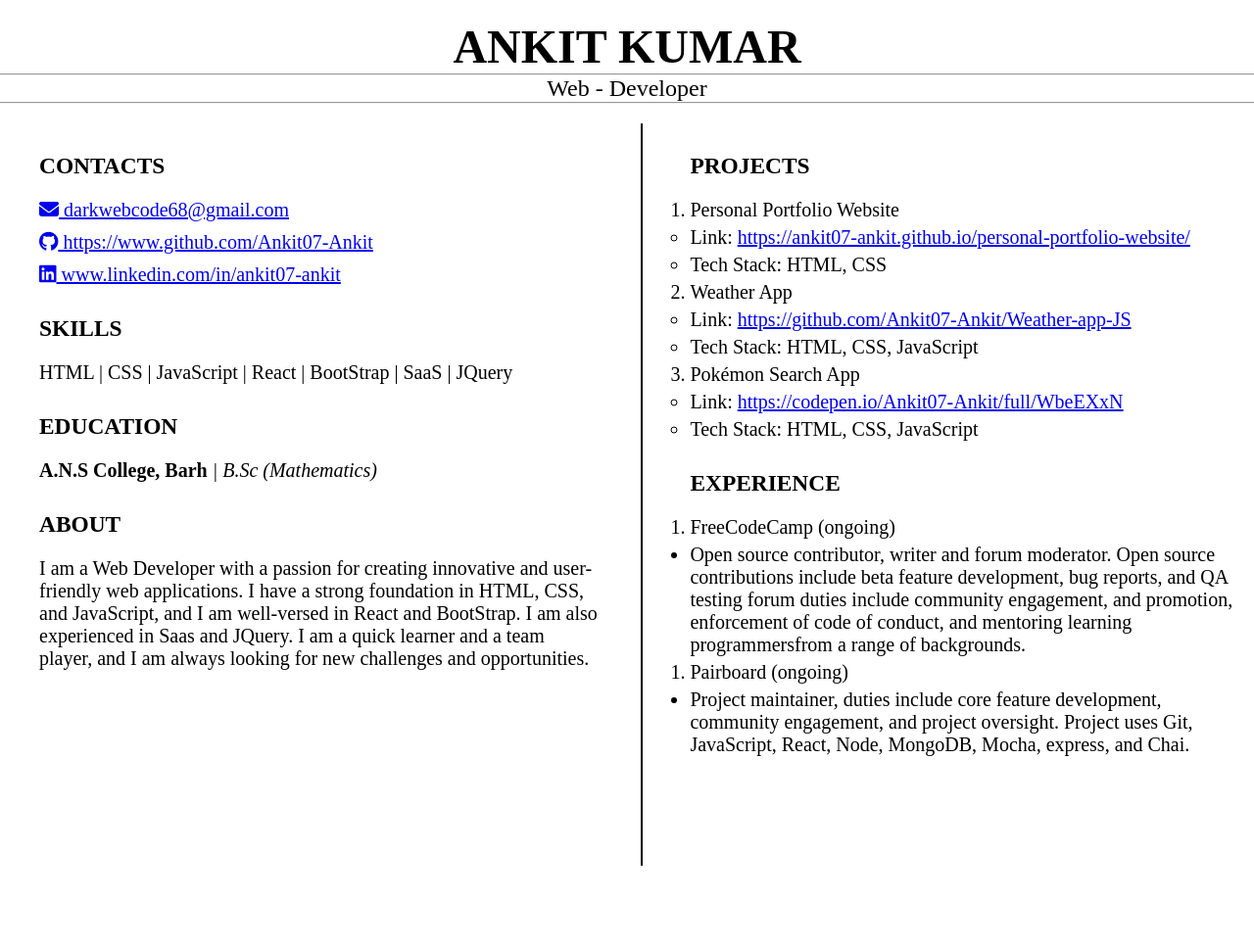
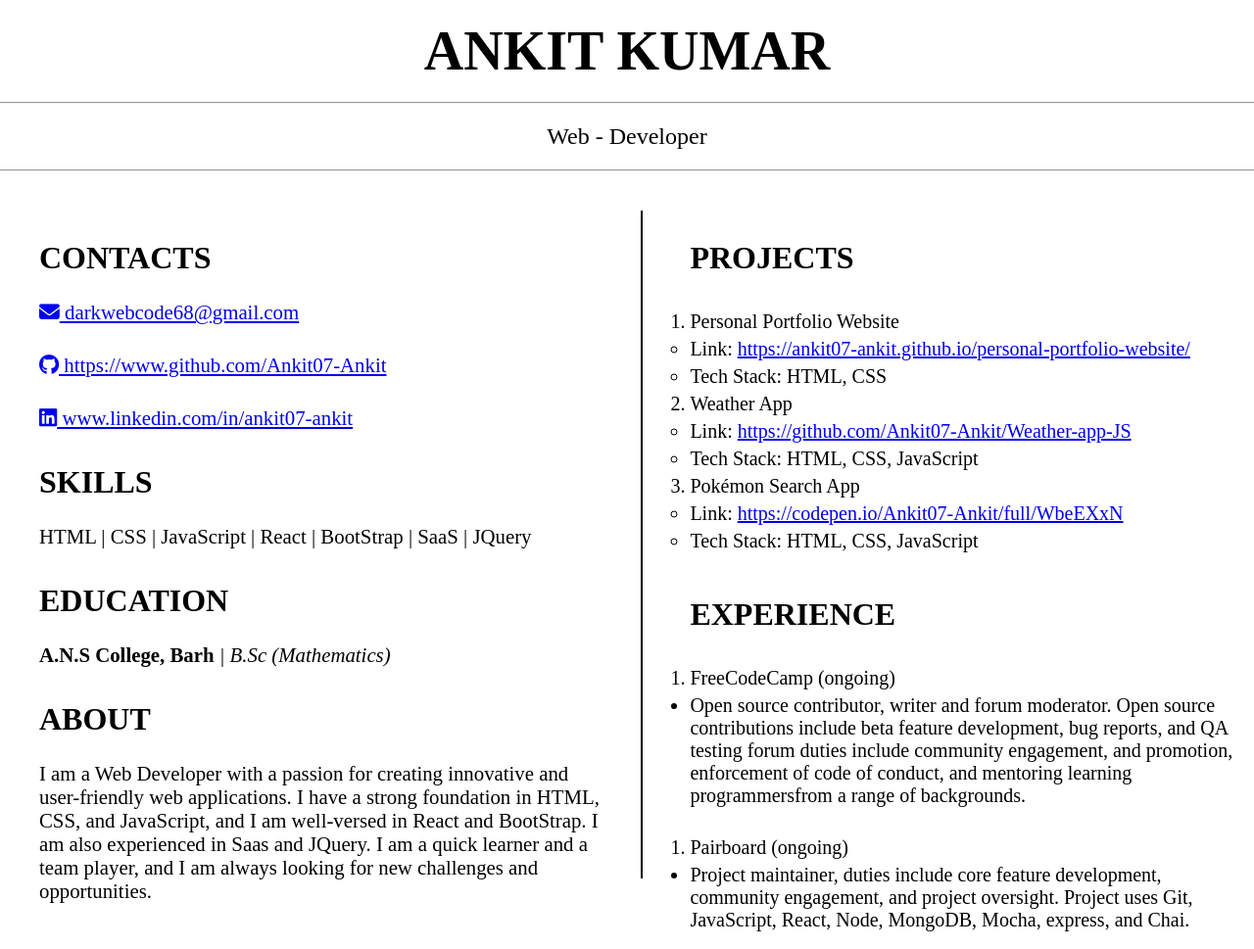
Before and after one commit to Ankit07-Ankit/resume-website, a plain HTML site: page index.html in a window 1280 px wide. Shown: the whole page at 98% size. Before the commit the page ends 884 px from the top, so only its background shows below. Drawn offline with Linux system fonts and the light colour scheme.

Commit message:
change code

```diff
--- a/styles.css
+++ b/styles.css
@@ -19,7 +19,11 @@ header {
 }
 
 header h1 {
-    font-size: 3rem;
+    font-size: 3.5rem;
+}
+
+hr {
+    margin: 20px 0;
 }
 
 header p {
@@ -36,6 +40,7 @@ main {
     flex-direction: column;
     height: 250px;
     width: 100%;
+    margin: 20px 0px;
 }
 
 /* .article-1 .article-2 article-3 {
@@ -58,6 +63,7 @@ section {
 
 section h1 {
     margin: 20px auto;
+    font-size: 2rem;
 }
 
 .article-2::after {
@@ -65,11 +71,14 @@ section h1 {
     display: inline-block;
     position: absolute;
     border: 1px solid black;
-    height: 20cm;
+    height: 18cm;
+    margin-bottom: 30px;
 }
 
 .article-1 p {
     margin: 20px 0;
+    font-size: 1.3rem;
+    padding: 5px 0;
 }
 
 ul {
@@ -84,6 +93,7 @@ li {
     width: 48%;
 }
 
-.article-1 p {
-    margin: 10px 0;
+.article-3 p {
+    font-size: 1.3rem;
+    padding: 5px 0;
 }
```
